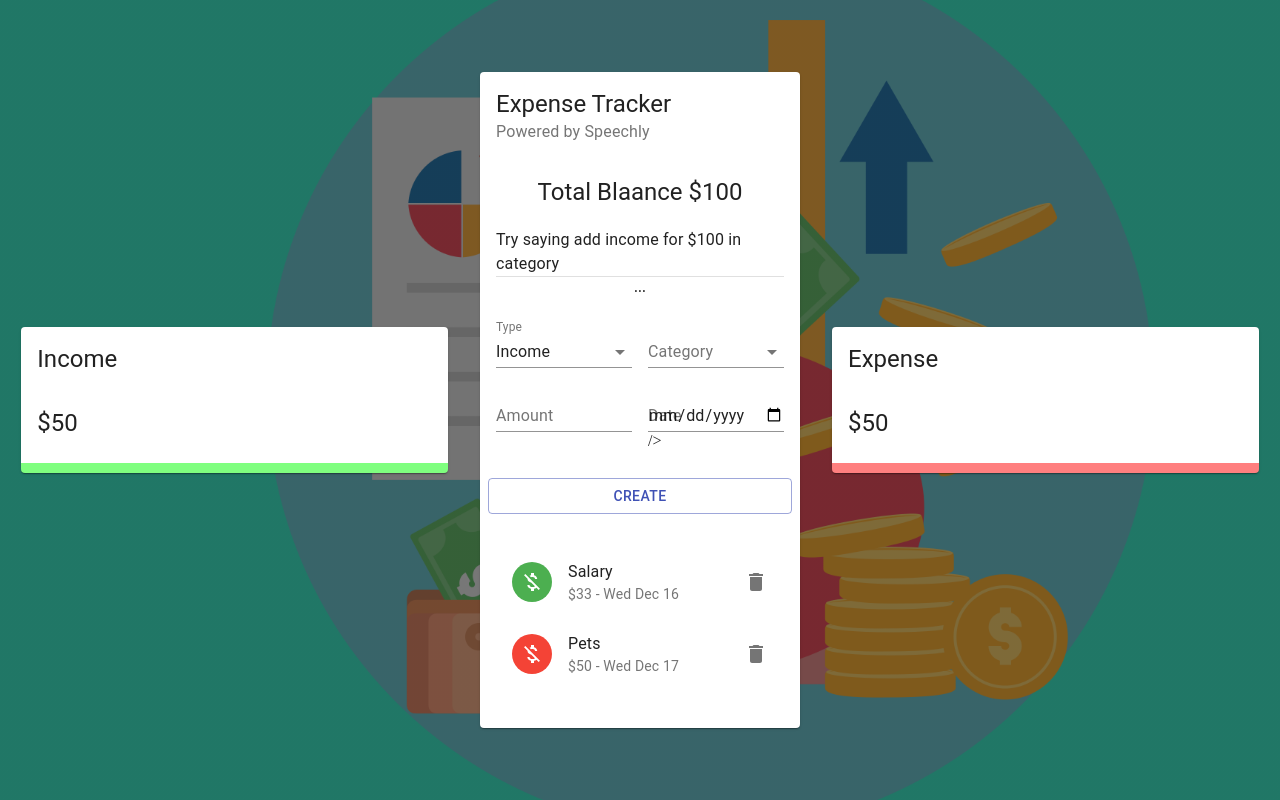
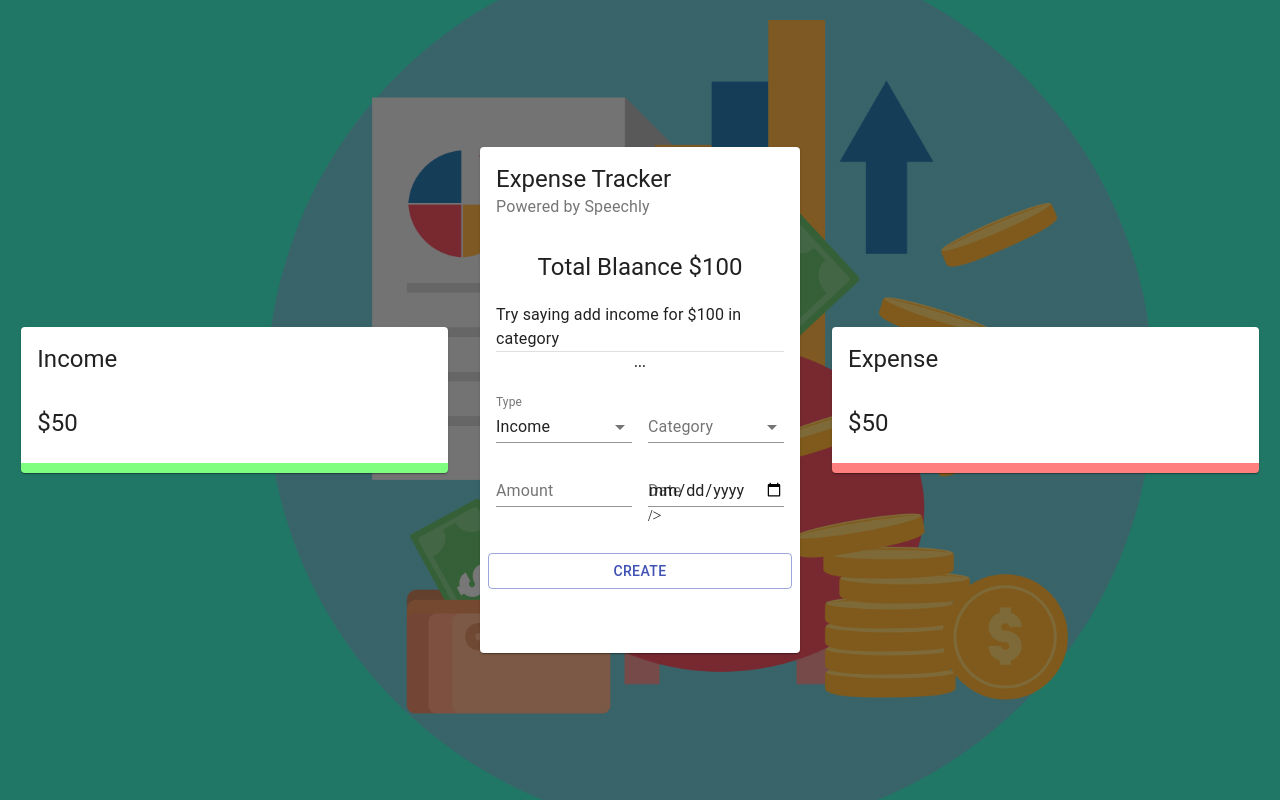
Before and after one commit to g0ng0n-dev/super-duper-disco, a React (Create React App) app: page / in a window 1280 px wide. Built offline with nearby package versions, Linux system fonts and the light colour scheme.

Commit message:
adding the list viewingo of the adding expenses or incomes

```diff
--- a/src/components/List/List.jsx
+++ b/src/components/List/List.jsx
@@ -6,29 +6,7 @@
 
 const List =()=> {
     const classes = useStyles();
-    const { deleteTransaction } = useContext((ExpenseTrackerContext));
-
-    const transactions = [
-        {
-            id:1,
-            type: "Income",
-            category: "Salary",
-            amount: 33,
-            date: 'Wed Dec 16'
-        },{
-            id:2,
-            type: "Expense",
-            category: "Pets",
-            amount: 50,
-            date: 'Wed Dec 17'
-        },{
-            id:3,
-            type: "Income",
-            category: "Business",
-            amount: 150,
-            date: 'Wed Dec 22'
-        },
-    ]
+    const { deleteTransaction, transactions } = useContext((ExpenseTrackerContext));
 
     return (
         <MUIList dense={false} className={classes.list}>
--- a/src/context/context.js
+++ b/src/context/context.js
@@ -1,4 +1,4 @@
-import React, { useReducer, createContext } from 'react';
+import React, {createContext, useReducer} from 'react';
 import contextReducer from './contextReducer';
 
 const initialState = [];
@@ -9,13 +9,13 @@
     const [transactions, dispatch] = useReducer(contextReducer, initialState);
 
     //Action Creators these functions will be changint the state of transactions
-    const  deleteTransaction = (id) => {
+    const deleteTransaction = (id) => {
         dispatch({
             type: 'DELETE_TRANSACTION',
             payload: id
         });
     }
-    const  addTransaction = (transaction) => {
+    const addTransaction = (transaction) => {
         dispatch({
             type: 'ADD_TRANSACTION',
             payload: transaction
@@ -25,9 +25,9 @@
 
     return (
         <ExpenseTrackerContext.Provider value={{
-            deleteTransaction, addTransaction
+            deleteTransaction, addTransaction, transactions
         }}>
-            { children }
+            {children}
         </ExpenseTrackerContext.Provider>
     )
 
```
